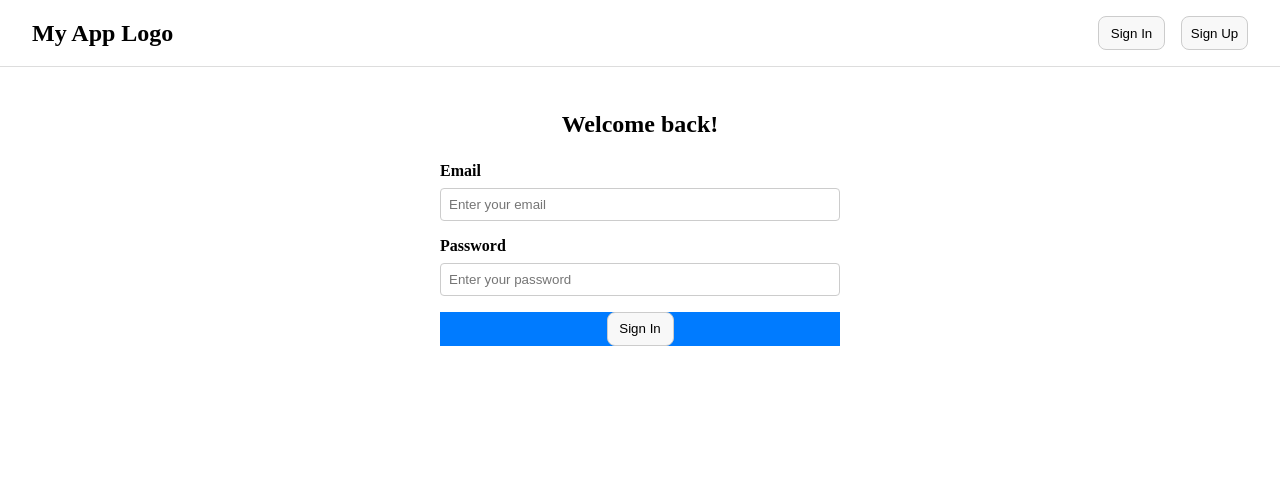
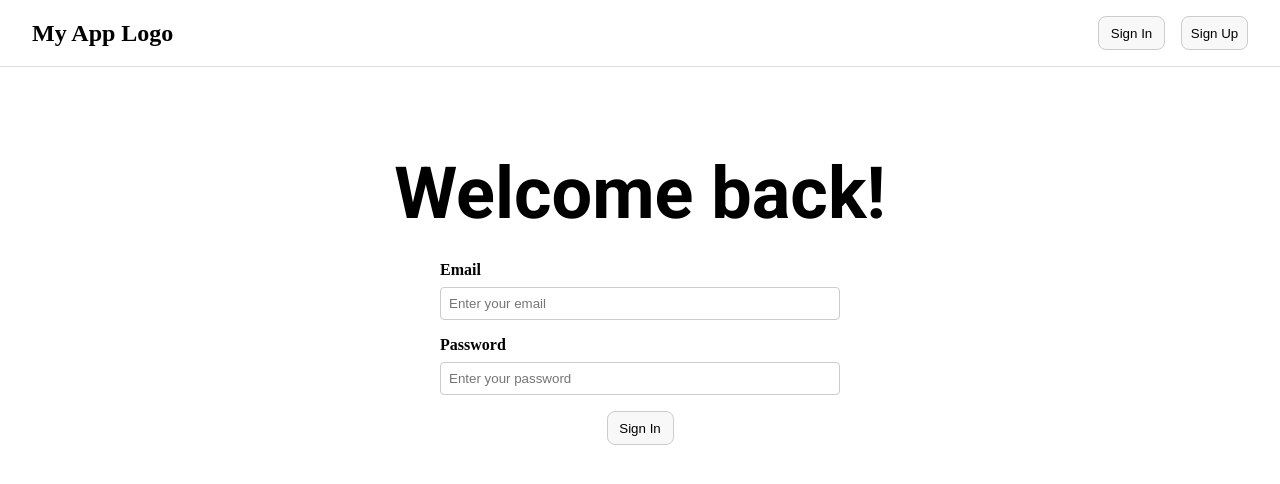
Before and after one commit to Jer3myYu/webproject_online_order, a React (Create React App) app in the folder frontend/: page / in a window 1280 px wide. Shown: the top 484 px of the page. Built offline with nearby package versions, Linux system fonts and the light colour scheme.

Commit message:
fix: changing from css-in-js to css module

```diff
--- a/frontend/src/assets/fonts.css
+++ b/frontend/src/assets/fonts.css
@@ -1,14 +1 @@
-.roboto-base {
-    font-family: "Roboto", sans-serif;
-    font-optical-sizing: auto;
-    font-style: normal;
-    font-variation-settings: "wdth" 100;
-  }
-
-.roboto-login-title {
-    font-weight: 700;
-}
-
-.roboto-login-text {
-    font-weight: 400;
-}
+@import url('https://fonts.googleapis.com/css2?family=Roboto:ital,wght@0,700;1,700&display=swap');
--- a/frontend/src/features/auth/components/AuthHeader.js
+++ b/frontend/src/features/auth/components/AuthHeader.js
@@ -1,12 +1,12 @@
 import React from 'react';
-import './AuthHeader.css';
+import styles from './AuthHeader.module.css';
 import AuthToggleButton from './AuthToggleButton';
 
 const AuthHeader = () => {
   return (
-    <header className="auth-header">
-      <div className="auth-header__logo"> My App Logo</div>
-      <div className="auth-header__actions">
+    <header className={styles.authHeader}>
+      <div className={styles.logo}> My App Logo</div>
+      <div className={styles.authActions}>
         <AuthToggleButton onClick={() => console.log('Sign In clicked')}>
           Sign In
         </AuthToggleButton>
--- a/frontend/src/features/auth/components/AuthHeader.css
+++ b/frontend/src/features/auth/components/AuthHeader.module.css
@@ -1,4 +1,4 @@
-.auth-header {
+.authHeader {
     display: flex;
     justify-content: space-between;
     align-items: center;
@@ -6,12 +6,12 @@
     border-bottom: 1px solid #ddd;  /* Optional: visual separation */
 }
 
-.auth-header__logo {
+.logo {
     font-size: 1.5rem;
     font-weight: bold;
 }
 
-.auth-header__actions {
+.authActions {
     display: flex;
     gap: 16px;
 }
--- a/frontend/src/features/auth/components/AuthToggleButton.js
+++ b/frontend/src/features/auth/components/AuthToggleButton.js
@@ -1,9 +1,9 @@
 import React from 'react';
-import './AuthToggleButton.css';
+import styles from './AuthToggleButton.module.css';
 
 const AuthToggleButton = ({ children, onClick, type = 'button', ...props }) => {
   return (
-    <button className="auth-toggle-button" onClick={onClick} type={type} {...props}>
+    <button className={styles.authToggleButton} onClick={onClick} type={type} {...props}>
       {children}
     </button>
   );
--- a/frontend/src/features/auth/components/AuthToggleButton.css
+++ b/frontend/src/features/auth/components/AuthToggleButton.module.css
@@ -1,4 +1,4 @@
-.auth-toggle-button {
+.authToggleButton {
     display: flex;
     width: 67px;
     height: 34px;
@@ -14,12 +14,12 @@
     transition: background 0.3s ease;
 }
 
-.auth-toggle-button:hover {
+.authToggleButton:hover {
     background: #e0e0e0;
 }
 
-.auth-toggle-button--submit {
+.authToggleButtonSubmit {
     /* Custom styles for the submit button variant */
     background: #007bff;
     color: #fff;
-  }
+}
--- a/frontend/src/features/auth/pages/SignIn/SignInBody.css
+++ /dev/null
@@ -1,41 +0,0 @@
-
-.signin-body {
-    padding: 24px;
-    display: flex;
-    flex-direction: column;
-    align-items: center;
-}
-
-.signin-body__title {
-    font-size: 24px;
-    margin-bottom: 24px;
-}
-
-.signin-body__form {
-    width: 100%;
-    max-width: 400px;
-    display: flex;
-    flex-direction: column;
-    gap: 16px;
-}
-
-.signin-body__form-group {
-    display: flex;
-    flex-direction: column;
-}
-
-.signin-body__label {
-    margin-bottom: 8px;
-    font-weight: bold;
-}
-
-.signin-body__input {
-    padding: 8px;
-    border: 1px solid #ccc;
-    border-radius: 4px;
-}
-
-.signin-body__button {
-    display: flex;
-    justify-content: center;
-}
--- a/frontend/src/features/auth/pages/SignIn/SignInBody.js
+++ b/frontend/src/features/auth/pages/SignIn/SignInBody.js
@@ -1,5 +1,5 @@
 import React, { useState } from 'react';
-import './SignInBody.css';
+import styles from './SignInBody.module.css';
 import AuthToggleButton from '../../components/AuthToggleButton';
 
 const SignInBody = () => {
@@ -13,32 +13,32 @@ const SignInBody = () => {
   };
 
   return (
-    <div className="signin-body">
-      <h2 className="signin-body__title roboto-login-title">Welcome back!</h2>
-      <form className="signin-body__form" onSubmit={handleSignIn}>
-        <div className="signin-body__form-group">
-          <label htmlFor="email" className="signin-body__label">Email</label>
+    <div className={styles.signInBody}>
+      <h2 className={styles.title}>Welcome back!</h2>
+      <form className={styles.form} onSubmit={handleSignIn}>
+        <div className={styles.formGroup}>
+          <label htmlFor="email" className={styles.label}>Email</label>
           <input
             type="email"
             id="email"
-            className="signin-body__input"
+            className={styles.input}
             value={email}
             onChange={(e) => setEmail(e.target.value)}
             placeholder="Enter your email"
           />
         </div>
-        <div className="signin-body__form-group">
-          <label htmlFor="password" className="signin-body__label">Password</label>
+        <div className={styles.formGroup}>
+          <label htmlFor="password" className={styles.label}>Password</label>
           <input
             type="password"
             id="password"
-            className="signin-body__input"
+            className={styles.input}
             value={password}
             onChange={(e) => setPassword(e.target.value)}
             placeholder="Enter your password"
           />
         </div>
-        <div className="signin-body__button auth-toggle-button--submit">
+        <div className={styles.buttonContainer}>
           <AuthToggleButton type="submit">Sign In</AuthToggleButton>
         </div>
       </form>
--- /dev/null
+++ b/frontend/src/features/auth/pages/SignIn/SignInBody.module.css
@@ -0,0 +1,58 @@
+.signInBody {
+    padding: 24px;
+    display: flex;
+    flex-direction: column;
+    align-items: center;
+}
+
+/* Reuse the global base typography using CSS Modules composition.
+   Note: The syntax below assumes your build supports composition from a global file. */
+.title {
+    font-family: 'Roboto', sans-serif;
+    font-optical-sizing: auto;
+    font-weight: 700;
+    font-style: normal;
+    font-variation-settings: "wdth" 100;
+    font-size: 72px;
+    line-height: 120%; /* 86.4px */
+    margin-bottom: 24px;
+}
+
+.text {
+    font-family: 'Roboto', sans-serif;
+    font-optical-sizing: auto;
+    font-weight: 400;
+    font-style: normal;
+    font-variation-settings: "wdth" 100;
+    font-size: 16px;
+    line-height: 140%;
+}
+
+.form {
+    width: 100%;
+    max-width: 400px;
+    display: flex;
+    flex-direction: column;
+    gap: 16px;
+}
+
+.formGroup {
+    display: flex;
+    flex-direction: column;
+}
+
+.label {
+    margin-bottom: 8px;
+    font-weight: bold;
+}
+
+.input {
+    padding: 8px;
+    border: 1px solid #ccc;
+    border-radius: 4px;
+}
+
+.buttonContainer {
+    display: flex;
+    justify-content: center;
+}
```
